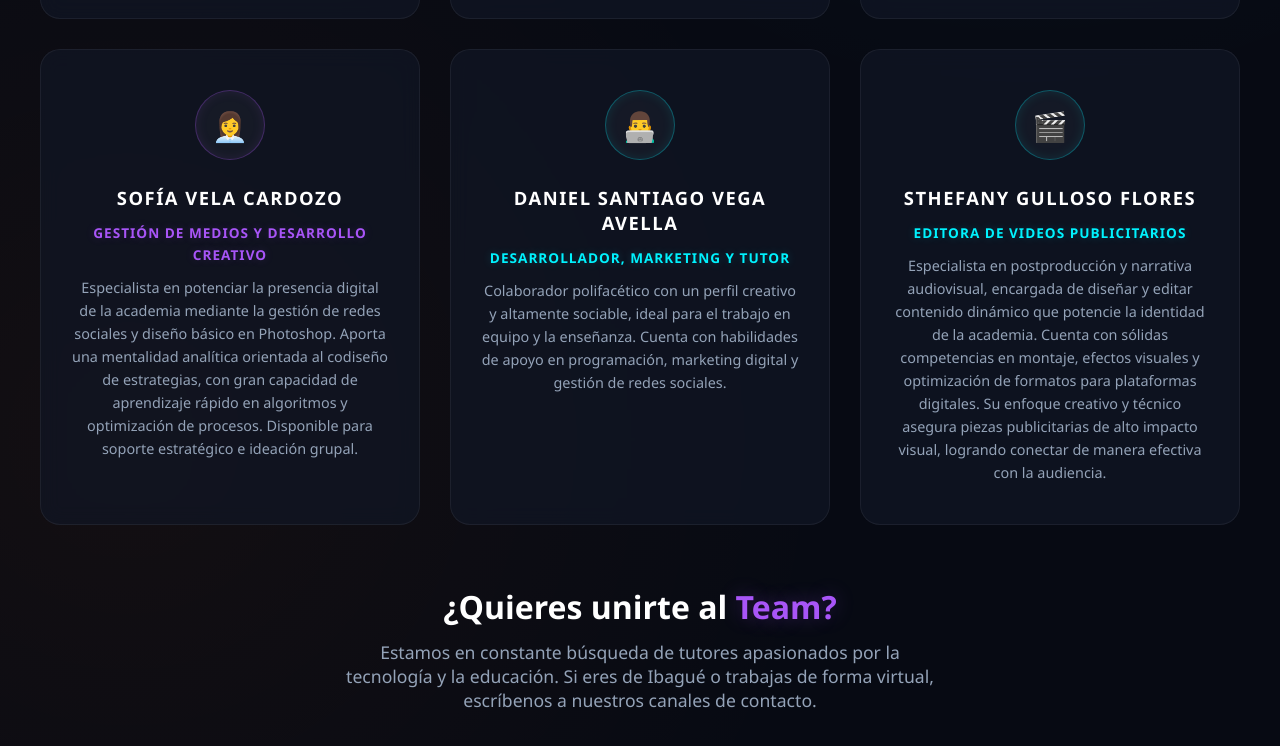
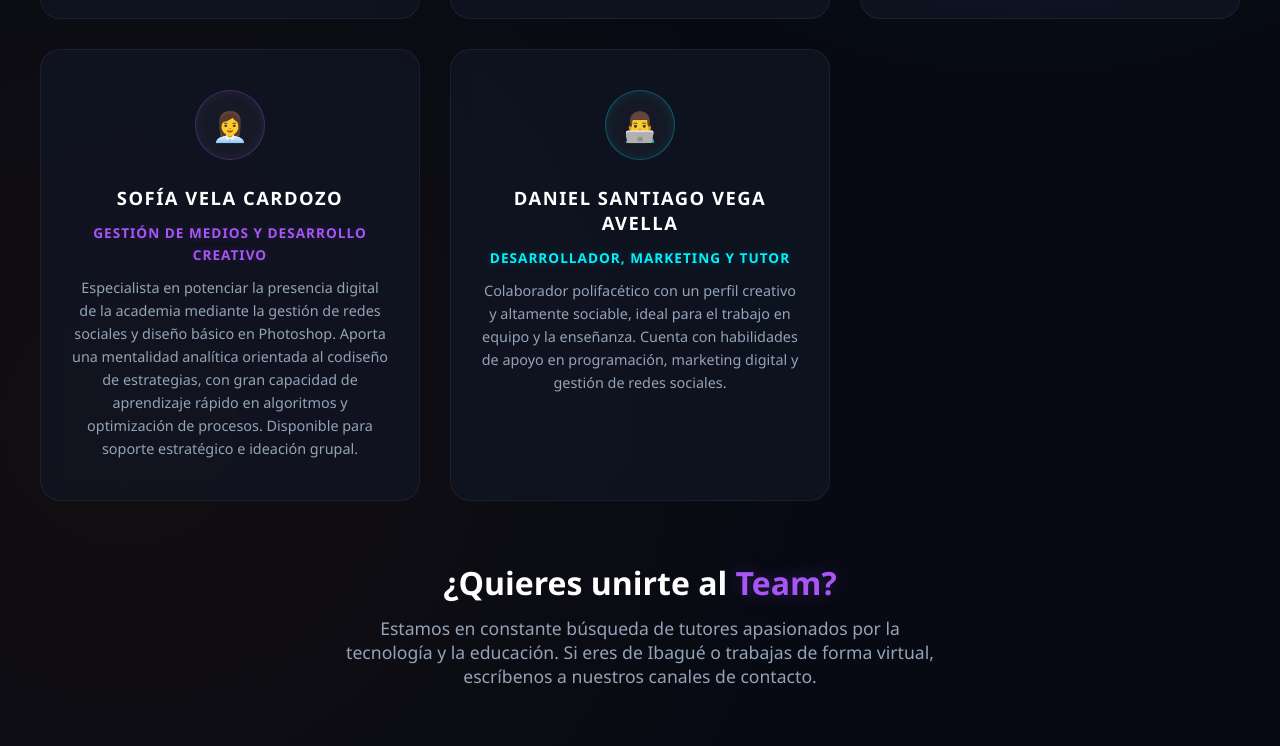
Before and after one commit to EDUCAPROACADEMI/EDUCA-PRO-, a plain HTML site: page personal.html in a window 1280 px wide. Shown: the part 895-1641 px from the top of the page. Drawn offline with Linux system fonts and the light colour scheme.

Commit message:
Update personal.html

```diff
--- a/personal.html
+++ b/personal.html
@@ -65,12 +65,7 @@
     <p class="text-cyan" style="font-size: 0.85rem; font-weight: bold; margin-bottom: 10px; text-transform: uppercase; letter-spacing: 1px;">Desarrollador, Marketing y Tutor</p>
     <p>Colaborador polifacético con un perfil creativo y altamente sociable, ideal para el trabajo en equipo y la enseñanza. Cuenta con habilidades de apoyo en programación, marketing digital y gestión de redes sociales.</p>
 </div>
-            <div class="card-module cyan">
-    <div class="icon-container">🎬</div>
-    <h3>Sthefany Gulloso Flores</h3>
-    <p class="text-cyan" style="font-size: 0.85rem; font-weight: bold; margin-bottom: 10px; text-transform: uppercase; letter-spacing: 1px;">Editora de Videos Publicitarios</p>
-    <p>Especialista en postproducción y narrativa audiovisual, encargada de diseñar y editar contenido dinámico que potencie la identidad de la academia. Cuenta con sólidas competencias en montaje, efectos visuales y optimización de formatos para plataformas digitales. Su enfoque creativo y técnico asegura piezas publicitarias de alto impacto visual, logrando conectar de manera efectiva con la audiencia.</p>
-</div>
+
         </div>
 
         <div class="welcome-text" style="margin-top: 60px; text-align: center;">
```
